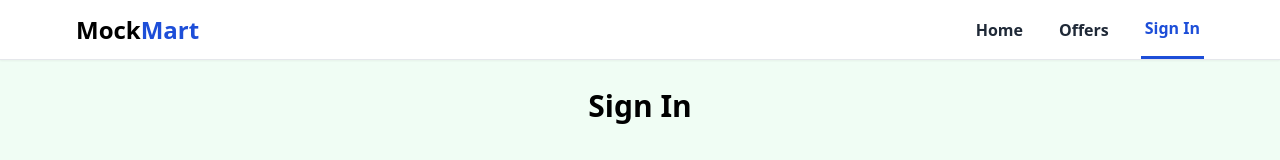
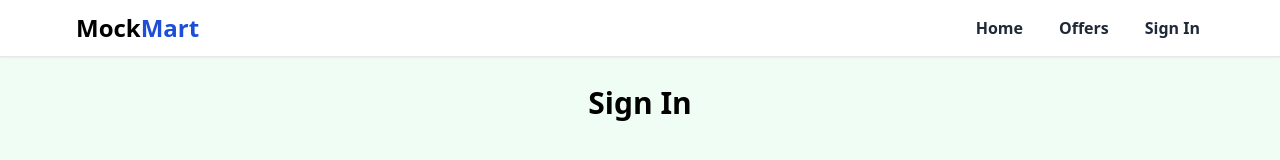
Before and after one commit to Kami-1716/listingApp, a React (Vite) app: page /sign-in in a window 1280 px wide. Shown: the top 160 px of the page. Built offline with nearby package versions, Linux system fonts and the light colour scheme; no server answers.

Commit message:
made header dynamic and add spinner instead of loading text

```diff
--- a/src/components/Header.jsx
+++ b/src/components/Header.jsx
@@ -1,7 +1,20 @@
-import React, { useState } from "react";
+import React, { useEffect, useState } from "react";
 import { Link, NavLink } from "react-router-dom";
+import { getAuth, onAuthStateChanged } from "firebase/auth";
 
 function Header() {
+  const [pageState, setPageState] = useState('Sign In')
+  const auth = getAuth()
+  useEffect(() => {
+    onAuthStateChanged(auth, ((user) => {
+      if (user){
+        setPageState('Profile')
+      } else{
+        setPageState('Sign In')
+      }
+    }))
+  }, [auth])
+
   return (
     <header className="bg-white border-b shadow-sm sticky top-0 z-10">
       <nav className="flex items-center justify-between px-3 max-w-6xl mx-auto">
@@ -48,7 +61,7 @@ function Header() {
             </li>
             <li>
               <NavLink
-                to="sign-in"
+                to="profile"
                 className={({ isActive }) =>
                   `block py-4 pr-1 pl-1 duration-200 font-semibold
                   ${
@@ -59,7 +72,7 @@ function Header() {
                  hover:bg-gray-50 lg:hover:bg-transparent  hover:text-blue-600`
                 }
               >
-                Sign In
+                {pageState}
               </NavLink>
             </li>
 
--- a/src/components/PrivateRoute.jsx
+++ b/src/components/PrivateRoute.jsx
@@ -1,15 +1,14 @@
 import React from 'react'
 import { Navigate, Outlet } from 'react-router'
 import { useAuthStatus } from '../hooks/useAuthStatus'
+import Spinner from './Spinner'
 
 const PrivateRoute = () => {
   const {isLogedIn, checkingAuthStatus} = useAuthStatus()
 
   if (checkingAuthStatus) {
     return (
-      <div className="flex justify-center items-center h-screen">
-        <h1 className="text-2xl font-bold">Loading...</h1>
-      </div>
+      <Spinner />
     )
   }
 
--- /dev/null
+++ b/src/components/Spinner.jsx
@@ -0,0 +1,14 @@
+import React from 'react'
+import spinner from '../assets/spinner.svg'
+
+const Spinner = () => {
+  return (
+    <div className='bg-black bg-opacity-50 flex justify-center items-center fixed left-0 right-0 top-0 bottom-0 z-50'>
+        <div className="">
+            <img src={spinner} alt="spinner" className='h-24'/>
+        </div>
+    </div>
+  )
+}
+
+export default Spinner
--- a/src/firebase/firebase.js
+++ b/src/firebase/firebase.js
@@ -3,7 +3,6 @@ import { initializeApp } from "firebase/app";
 import { getFirestore } from 'firebase/firestore';
 // TODO: Add SDKs for Firebase products that you want to use
 // https://firebase.google.com/docs/web/setup#available-libraries
-
 // Your web app's Firebase configuration
 const firebaseConfig = {
   apiKey: "AIzaSyAagamSP0MrEJ1NmXKpIzBwjLmPHPnO4qQ",
```
Also changed, not shown: src/assets/spinner.svg (added), 1 other file (tests, documents, lock files or other folders).
